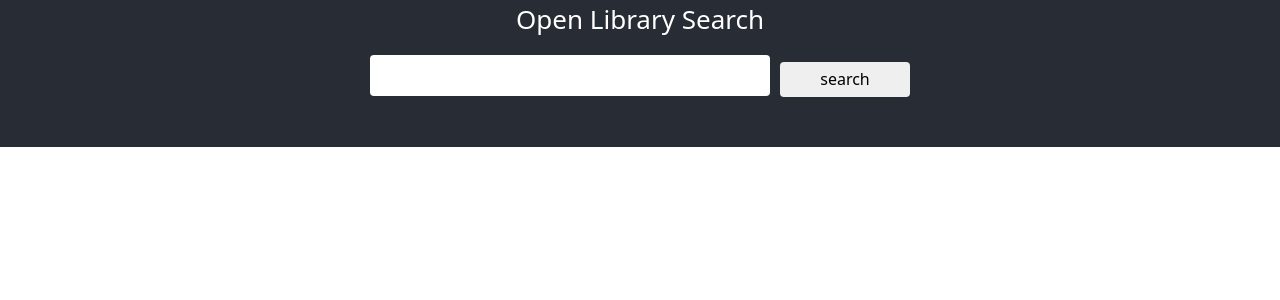
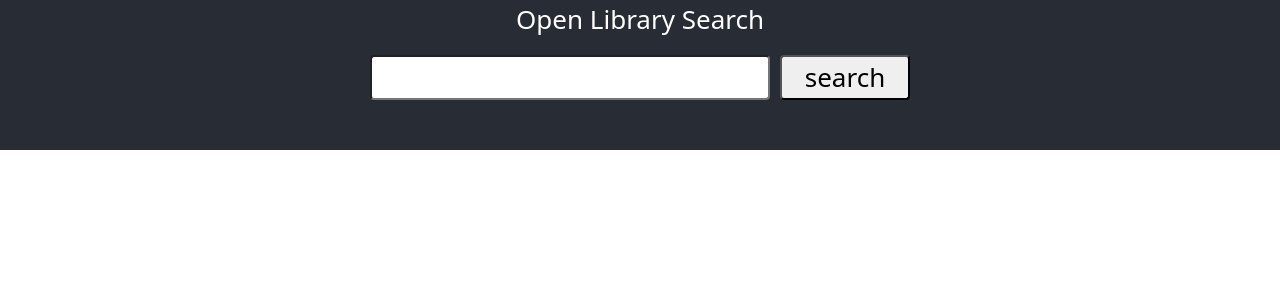
Before and after one commit to dmarnol2/openLibrarySearch, a React (Create React App) app: page / in a window 1280 px wide. Shown: the top 300 px of the page. Built offline with nearby package versions, Linux system fonts and the light colour scheme.

Commit message:
button styling

```diff
--- a/src/App.css
+++ b/src/App.css
@@ -10,16 +10,12 @@
 
 .button-style {
   margin-left: 10px;
-  border: none;
   border-radius: 0.25rem;
-  font-size: 1rem;
   width: 130px;
-  height: 35px;
 }
 
 .input-style {
   width: 400px;
-  border: none;
   border-radius: 0.25rem;
 }
 
```
